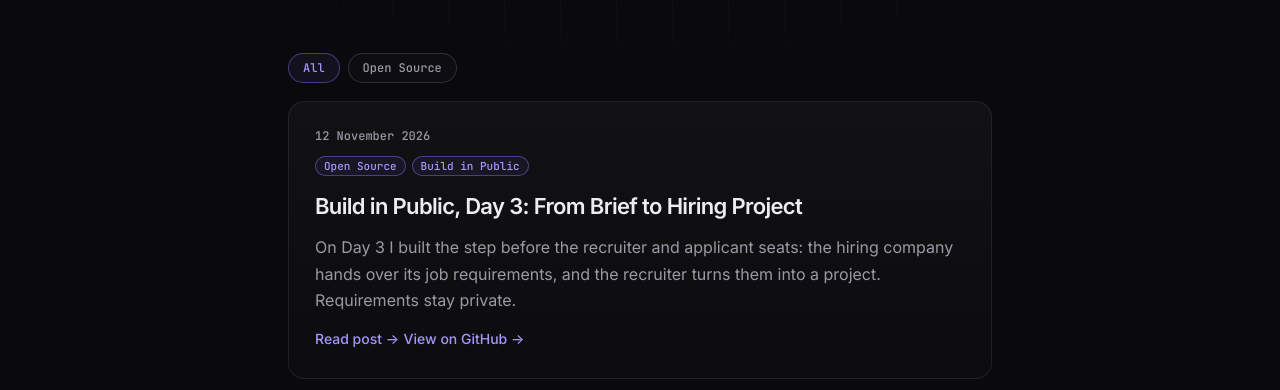
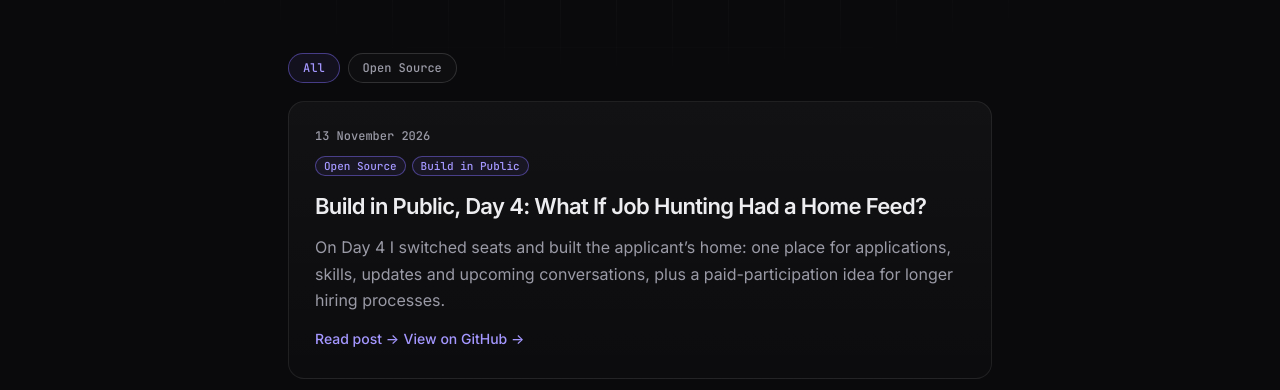
Before and after one commit to TravisJohn/TravisJohn.github.io, a plain HTML site: page blog/index.html in a window 1280 px wide. Shown: the part 345-735 px from the top of the page. Drawn offline with Linux system fonts and the light colour scheme.

Commit message:
Blog index: add OpenProbe Day 4

```diff
--- a/blog/index.html
+++ b/blog/index.html
@@ -32,6 +32,7 @@
 <button type="button" data-filter="open-source" aria-pressed="false">Open Source</button>
 </div>
 <ul class="post-list">
+<li><article class="card" data-tags="Open Source"><p class="post-meta"><time datetime="2026-11-13">13 November 2026</time></p><p class="tags"><span class="pill">Open Source</span><span class="pill">Build in Public</span></p><h3><a href="posts/2026-11-13-openprobe-day-4.html">Build in Public, Day 4: What If Job Hunting Had a Home Feed?</a></h3><p>On Day 4 I switched seats and built the applicant’s home: one place for applications, skills, updates and upcoming conversations, plus a paid-participation idea for longer hiring processes.</p><a href="posts/2026-11-13-openprobe-day-4.html">Read post →</a> <a href="https://github.com/TravisJohn/openprobe" target="_blank" rel="noopener">View on GitHub →</a></article></li>
 <li><article class="card" data-tags="Open Source"><p class="post-meta"><time datetime="2026-11-12">12 November 2026</time></p><p class="tags"><span class="pill">Open Source</span><span class="pill">Build in Public</span></p><h3><a href="posts/2026-11-12-openprobe-day-3.html">Build in Public, Day 3: From Brief to Hiring Project</a></h3><p>On Day 3 I built the step before the recruiter and applicant seats: the hiring company hands over its job requirements, and the recruiter turns them into a project. Requirements stay private.</p><a href="posts/2026-11-12-openprobe-day-3.html">Read post →</a> <a href="https://github.com/TravisJohn/openprobe" target="_blank" rel="noopener">View on GitHub →</a></article></li>
 <li><article class="card" data-tags="Open Source"><p class="post-meta"><time datetime="2026-11-11">11 November 2026</time></p><p class="tags"><span class="pill">Open Source</span><span class="pill">Build in Public</span></p><h3><a href="posts/2026-11-11-openprobe-day-2.html">Build in Public, Day 2: OpenProbe Arena Gets Its Scaffolding</a></h3><p>I’ve built the scaffolding for both sides of OpenProbe Arena: the recruiter seat, the applicant’s 90-minute session, and a question about when self-ratings should appear.</p><a href="posts/2026-11-11-openprobe-day-2.html">Read post →</a> <a href="https://github.com/TravisJohn/openprobe" target="_blank" rel="noopener">View on GitHub →</a></article></li>
 <li><article class="card" data-tags="Open Source"><p class="post-meta"><time datetime="2026-11-10">10 November 2026</time></p><p class="tags"><span class="pill">Open Source</span><span class="pill">Build in Public</span></p><h3><a href="posts/2026-11-10-openprobe-day-1.html">Build in Public, Day 1: Introducing OpenProbe</a></h3><p>OpenProbe is a working name for a recruitment screening tool I’m designing in public. Day 1 covers the blueprint: three screening layers, an evidence scorecard, and a planned first pilot.</p><a href="posts/2026-11-10-openprobe-day-1.html">Read post →</a> <a href="https://github.com/TravisJohn/openprobe" target="_blank" rel="noopener">View on GitHub →</a></article></li>
```
